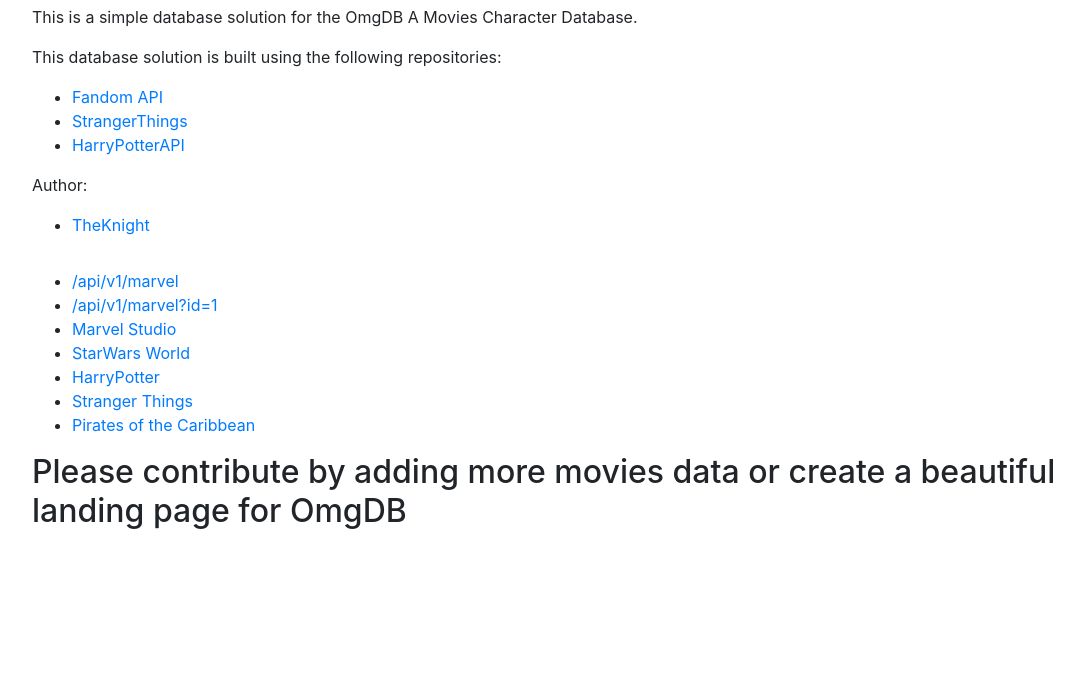
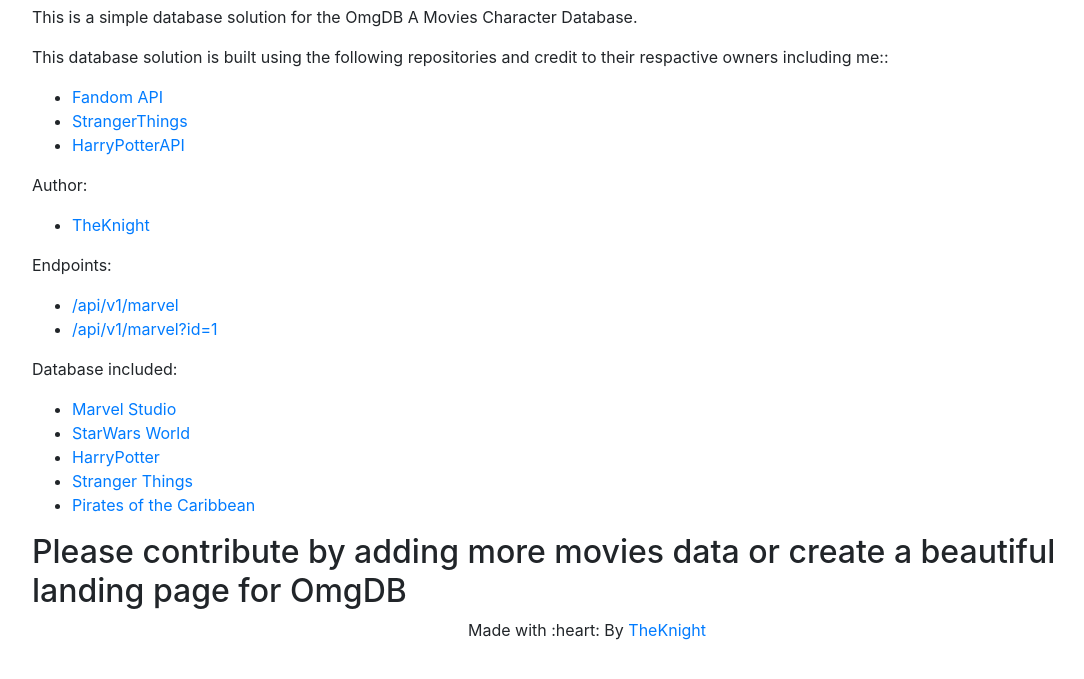
Before and after one commit to W1LDN16H7/OmgDB, a website: page index.html in a window 1280 px wide. Shown: the part 97-776 px from the top of the page, without its empty margins (53-1137 px from the left). Drawn offline with nearby package versions, Linux system fonts and the light colour scheme.

Commit message:
added info

```diff
--- a/index.html
+++ b/index.html
@@ -30,7 +30,8 @@
         <div class="row">
             <div class="col-md-12">
                 <p>
-                    This database solution is built using the following repositories:
+                    This database solution is built using the following repositories and credit to their respactive
+                    owners including me::
                 </p>
                 <ul>
                     <li>
@@ -60,6 +61,7 @@
 
             <div class="col-md-12">
                 <p>
+                    Endpoints:
 
                 </p>
                 <ul>
@@ -71,6 +73,12 @@
                             target="_blank">/api/v1/marvel?id=1</a>
 
                     </li>
+                </ul>
+            </div>
+
+            <div class="col-md-12">
+                <p>Database included:</p>
+                <ul>
                     <li>
                         <a href="https://omg-db.herokuapp.com/api/v1/marvel">Marvel Studio</a>
                     </li>
@@ -88,13 +96,16 @@
 
 
                     </li>
+                </ul>
 
-                </ul>
                 <h2>Please contribute by adding more movies data or create a beautiful landing page for OmgDB</h2>
-
             </div>
         </div>
-    </div>
+        <p align="center">
+            Made with :heart: By <a href="https://github.com/W1LDN16H7">TheKnight</a>
+        </p>
+
+
 
 
 </body>
```
